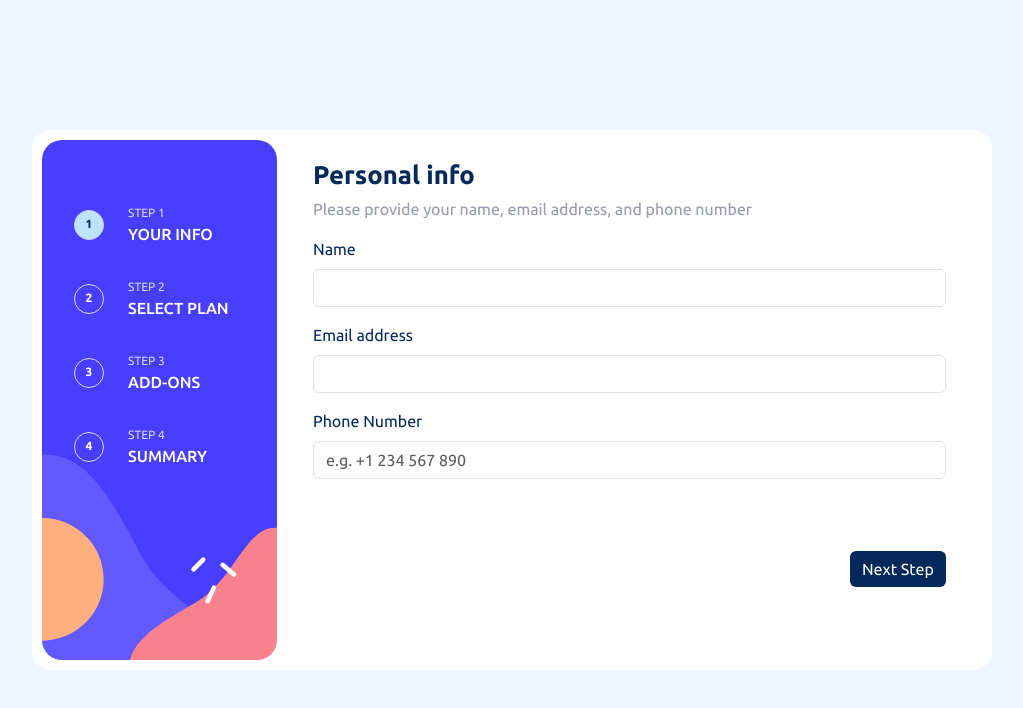
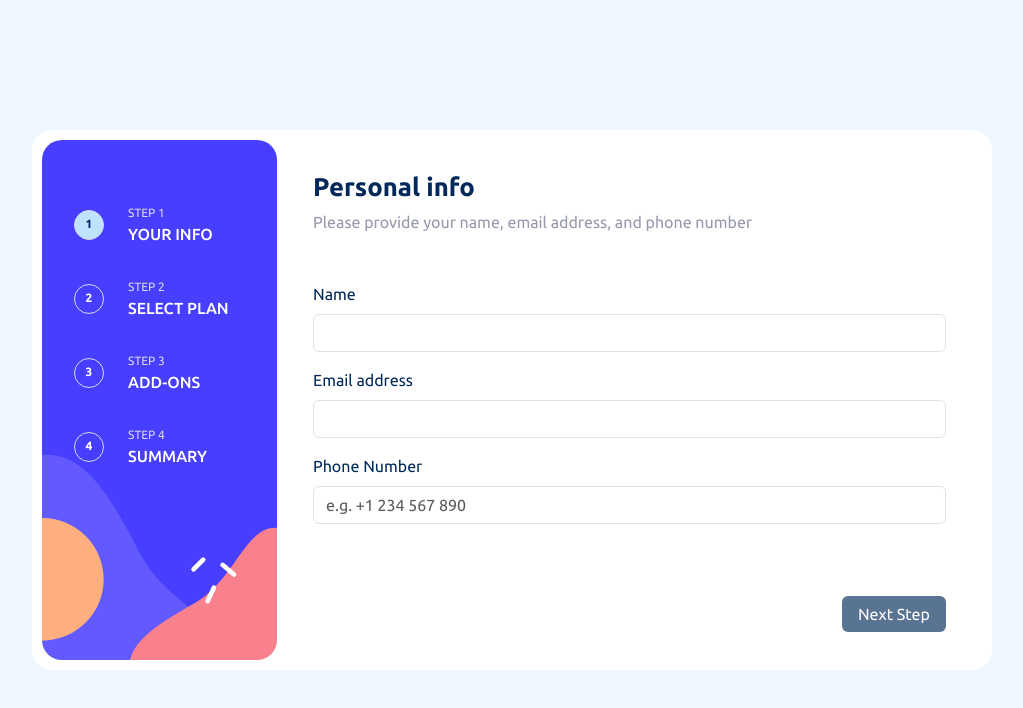
Before and after one commit to Rameswara-Rao/multi-step-form, a React (Vite) app: page / in a window 1280 px wide. Shown: the top 708 px of the page, without its empty margins (128-1151 px from the left). Built offline with nearby package versions, Linux system fonts and the light colour scheme.

Commit message:
css fixes

```diff
--- a/src/App.jsx
+++ b/src/App.jsx
@@ -35,7 +35,7 @@ const App = () => {
         <Col className="p-0" sm={4} md={4} lg={4} xl={3} >
           <SideNav />
         </Col>
-        <Col sm={8} md={8} lg={8} xl={9} >
+        <Col className="my-auto" sm={8} md={8} lg={8} xl={9}>
           <Card className="card-render px-5 px-sm-0 px-lg-2">
             <Card.Body>{renderForm()}</Card.Body>
           </Card>
--- a/src/components/addOns/AddOns.jsx
+++ b/src/components/addOns/AddOns.jsx
@@ -71,7 +71,7 @@ const AddOns = () => {
         <Button onClick={prevStep} className="prev-step">
           Go Back
         </Button>
-        <Button onClick={handleSubmit} className="next-step ms-auto">
+        <Button onClick={handleSubmit} className="next-step ms-auto px-3">
           Next Step
         </Button>
       </Stack>
--- a/src/components/personalInfo/PersonalInfo.jsx
+++ b/src/components/personalInfo/PersonalInfo.jsx
@@ -47,7 +47,7 @@ const PersonalInfo = () => {
       <p className="card-header--secondary-text">
         Please provide your name, email address, and phone number
       </p>
-      <Form>
+      <Form className="mt-sm-5">
         <Form.Group className="mb-3" controlId="exampleForm.ControlInput1">
           <Form.Label className="form-label-text">Name</Form.Label>
           <Form.Control
@@ -90,7 +90,11 @@ const PersonalInfo = () => {
         </Form.Group>
       </Form>
       <div className="text-end mt-5 pt-sm-4">
-        <Button onClick={handleSubmit} className="next-step">
+        <Button
+          onClick={handleSubmit}
+          className="next-step px-3"
+          disabled={Object.keys(validate()).length !== 0 ? true : false}
+        >
           Next Step
         </Button>
       </div>
--- a/src/components/selectPlan/SelectPlan.css
+++ b/src/components/selectPlan/SelectPlan.css
@@ -47,3 +47,8 @@
   color: var(--cool-gray);
   font-weight: 500;
 }
+
+#custom-switch.form-check-input:checked {
+  background-color: var(--marine-blue);
+  border-color: var(--marine-blue);
+}
--- a/src/components/selectPlan/SelectPlan.jsx
+++ b/src/components/selectPlan/SelectPlan.jsx
@@ -96,7 +96,7 @@ const SelectPlan = () => {
         <Button onClick={prevStep} className="prev-step">
           Go Back
         </Button>
-        <Button onClick={handleSubmit} className="next-step ms-auto" disabled={activePlan ? false : true}>
+        <Button onClick={handleSubmit} className="next-step ms-auto px-3" disabled={activePlan ? false : true}>
           Next Step
         </Button>
       </Stack>
--- a/src/components/summary/Summary.jsx
+++ b/src/components/summary/Summary.jsx
@@ -113,8 +113,8 @@ const Summary = () => {
         <Button onClick={prevStep} className="prev-step">
           Go Back
         </Button>
-        <Button onClick={handleSubmit} className="next-step ms-auto">
-          Next Step
+        <Button onClick={handleSubmit} className="next-step-confirm ms-auto px-4">
+          Confirm
         </Button>
       </Stack>
     </div>
--- a/src/components/summary/SummaryStyle.css
+++ b/src/components/summary/SummaryStyle.css
@@ -16,3 +16,8 @@
   font-weight: 600;
   color: var(--purplish-blue);
 }
+
+.next-step-confirm{
+  background-color: var(--purplish-blue) !important;
+  border: 0px !important;
+}
--- a/src/components/thankYou/ThankYou.jsx
+++ b/src/components/thankYou/ThankYou.jsx
@@ -2,7 +2,7 @@ import { Image } from "react-bootstrap";
 
 const ThankYou = () => {
   return (
-    <div className="text-center mt-5">
+    <div className="text-center">
       <Image src="/img/thankyou/icon-thank-you.svg" className="mt-lg-5" fluid />
       <p className="card-header-text mt-4">Thank you!</p>
       <p className="card-header--secondary-text mt-2">
```
